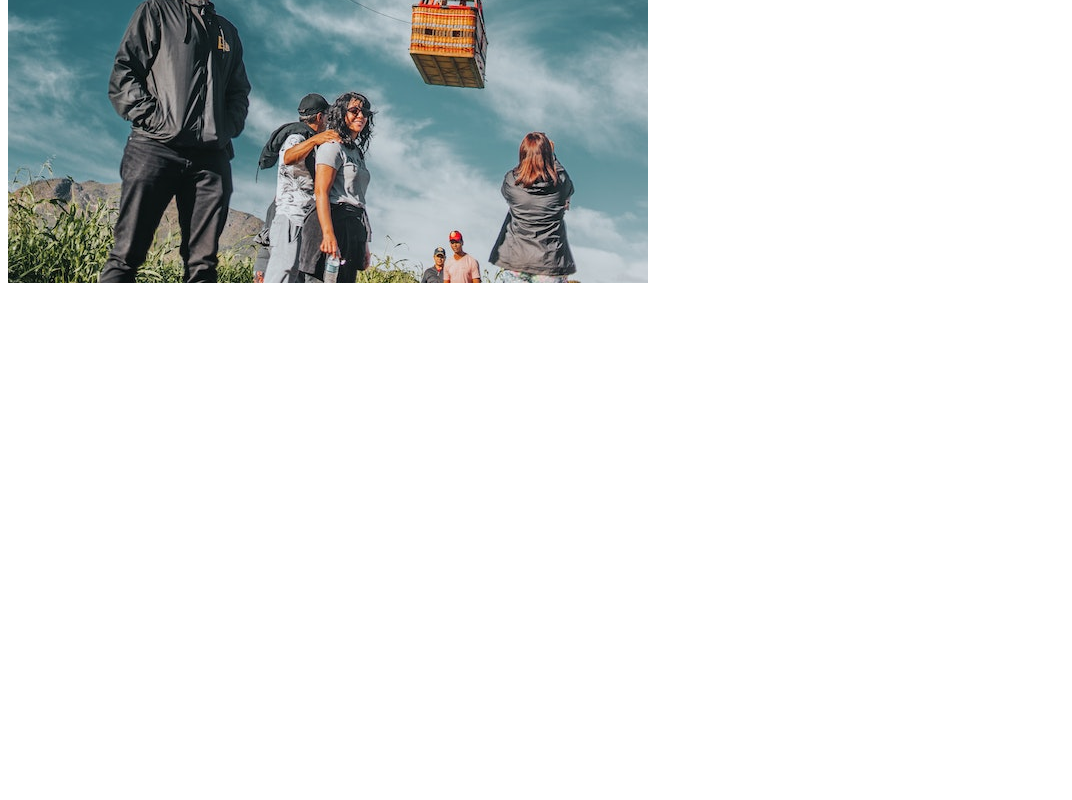
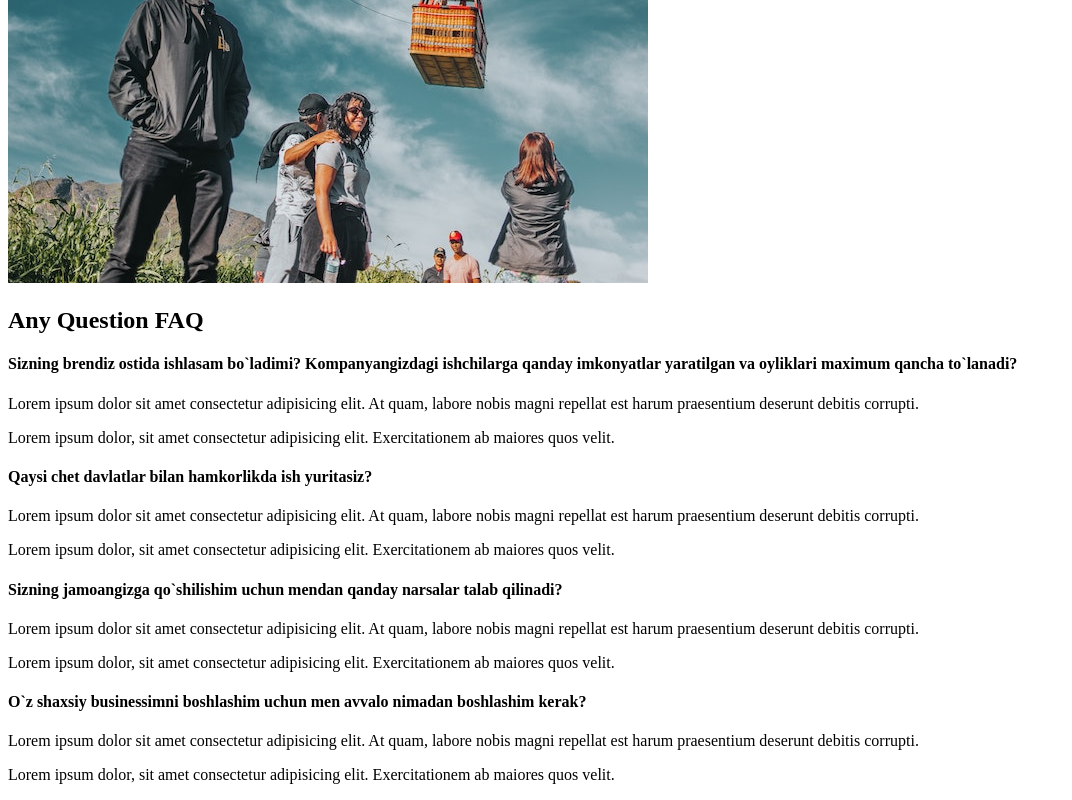
Before and after one commit to Sakhobiddin/Madomoa-agency-llc, a React (Create React App) app: page / in a window 1280 px wide. Shown: the part 2145-2945 px from the top of the page, without its empty margins (0-1072 px from the left). Before the commit the page ends 2440 px from the top, so only its background shows below. Built offline with nearby package versions, Linux system fonts and the light colour scheme.

Commit message:
FaqSection is  done

```diff
--- /dev/null
+++ b/src/components/FaqSection.js
@@ -0,0 +1,79 @@
+import React from "react";
+
+const Faqsection = () => {
+  return (
+    <div className="faq">
+      <h2>
+        Any Question <span>FAQ</span>
+      </h2>
+      <div className="question">
+        <h4>
+          Sizning brendiz ostida ishlasam bo`ladimi? Kompanyangizdagi
+          ishchilarga qanday imkonyatlar yaratilgan va oyliklari maximum qancha
+          to`lanadi?
+        </h4>
+        <div className="answer">
+          <p>
+            Lorem ipsum dolor sit amet consectetur adipisicing elit. At quam,
+            labore nobis magni repellat est harum praesentium deserunt debitis
+            corrupti.
+          </p>
+          <p>
+            Lorem ipsum dolor, sit amet consectetur adipisicing elit.
+            Exercitationem ab maiores quos velit.
+          </p>
+        </div>
+      </div>
+      <div className="question">
+        <h4>Qaysi chet davlatlar bilan hamkorlikda ish yuritasiz?</h4>
+        <div className="answer">
+          <p>
+            Lorem ipsum dolor sit amet consectetur adipisicing elit. At quam,
+            labore nobis magni repellat est harum praesentium deserunt debitis
+            corrupti.
+          </p>
+          <p>
+            Lorem ipsum dolor, sit amet consectetur adipisicing elit.
+            Exercitationem ab maiores quos velit.
+          </p>
+        </div>
+      </div>
+      <div className="question">
+        <h4>
+          Sizning jamoangizga qo`shilishim uchun mendan qanday narsalar talab
+          qilinadi?
+        </h4>
+        <div className="answer">
+          <p>
+            Lorem ipsum dolor sit amet consectetur adipisicing elit. At quam,
+            labore nobis magni repellat est harum praesentium deserunt debitis
+            corrupti.
+          </p>
+          <p>
+            Lorem ipsum dolor, sit amet consectetur adipisicing elit.
+            Exercitationem ab maiores quos velit.
+          </p>
+        </div>
+      </div>
+      <div className="question">
+        <h4>
+          O`z shaxsiy businessimni boshlashim uchun men avvalo nimadan
+          boshlashim kerak?
+        </h4>
+        <div className="answer">
+          <p>
+            Lorem ipsum dolor sit amet consectetur adipisicing elit. At quam,
+            labore nobis magni repellat est harum praesentium deserunt debitis
+            corrupti.
+          </p>
+          <p>
+            Lorem ipsum dolor, sit amet consectetur adipisicing elit.
+            Exercitationem ab maiores quos velit.
+          </p>
+        </div>
+      </div>
+    </div>
+  );
+};
+
+export default Faqsection;
--- a/src/pages/AboutUs.js
+++ b/src/pages/AboutUs.js
@@ -2,12 +2,14 @@ import React from "react";
 // import components
 import AboutSection from "../components/AboutSections";
 import BenefitsSection from "../components/BenefitsSection";
+import Faqsection from "../components/FaqSection";
 
 const AboutUs = () => {
   return (
     <div>
       <AboutSection />
       <BenefitsSection />
+      <Faqsection />
     </div>
   );
 };
```
